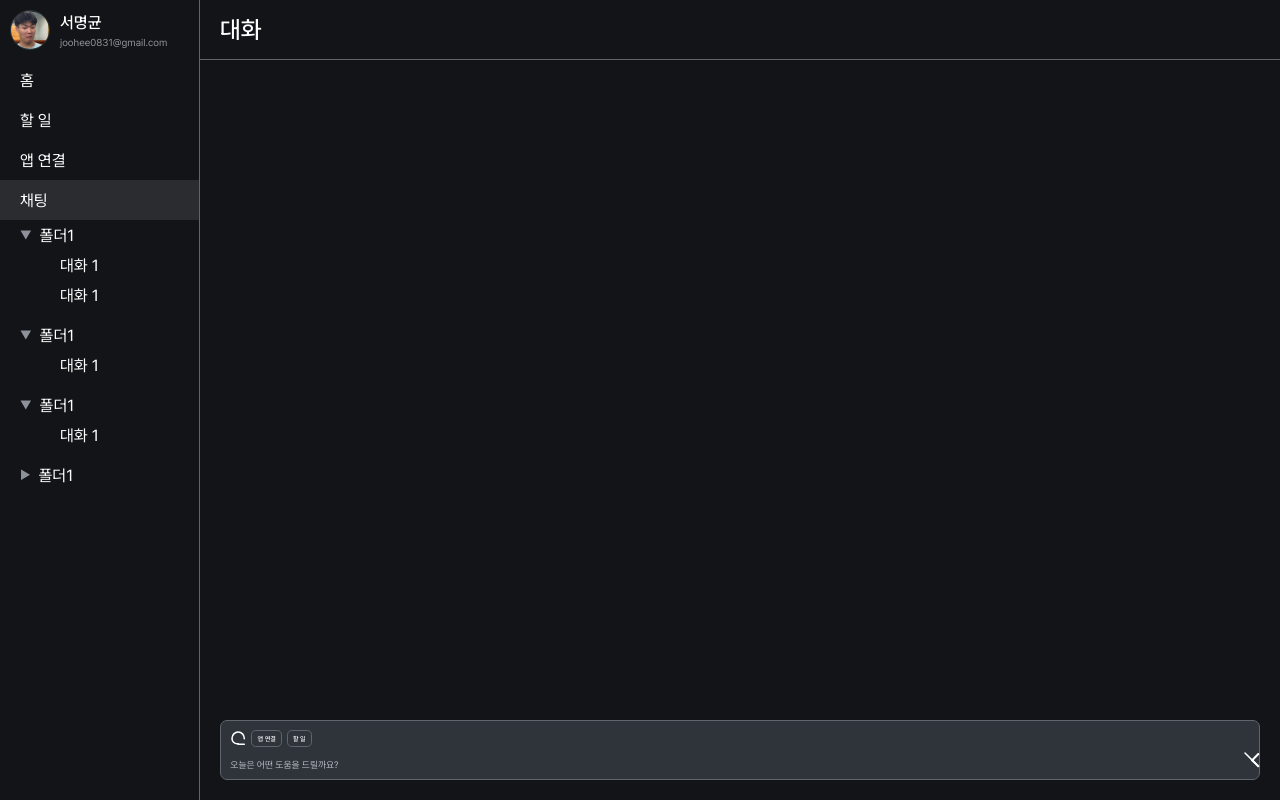
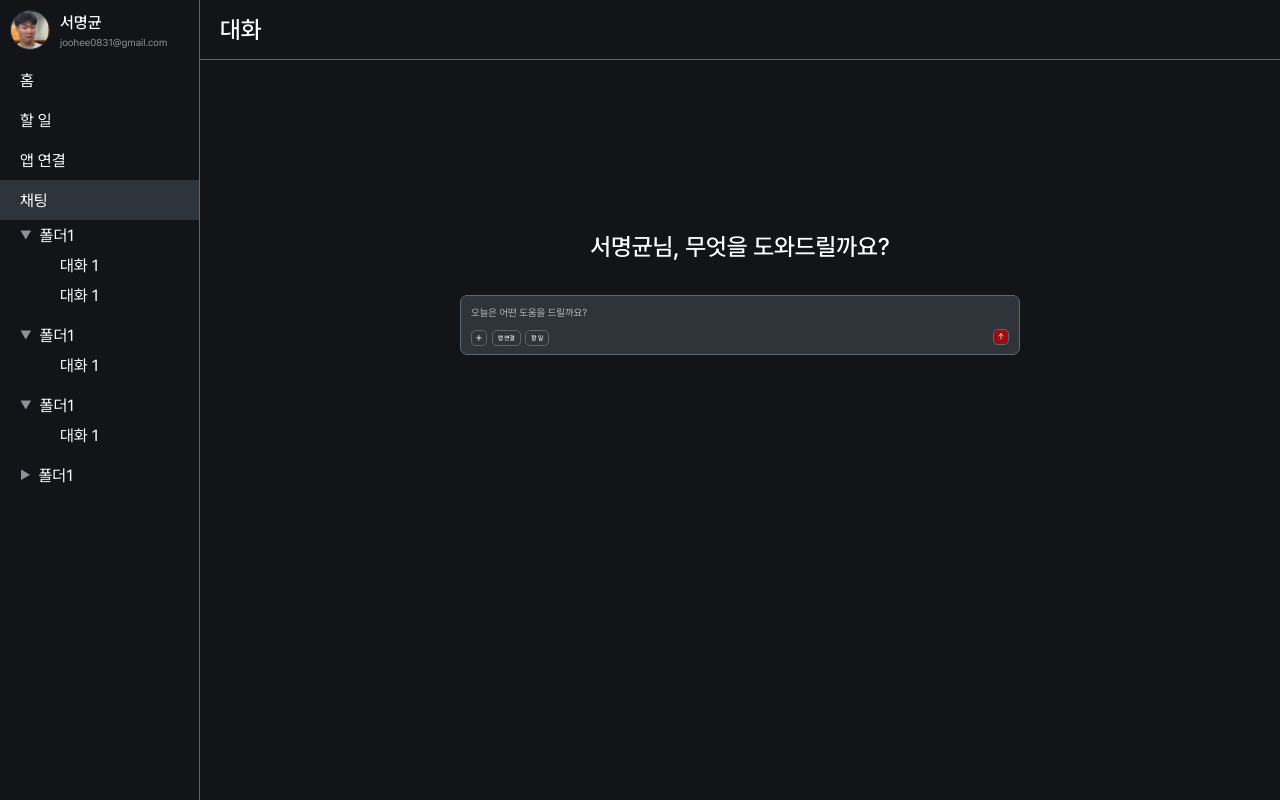
Before and after one commit to mainchs/bartender-app, a React (Vite) app in the folder src/renderer/: page / in a window 1280 px wide. Both pictures are taken after a click on the button "채팅". Built offline with nearby package versions, Linux system fonts and the light colour scheme.

Commit message:
feat(#3): 챗인터페이스 퍼블리싱

```diff
--- a/src/renderer/src/components/ChatInterface/ChatInterface.module.css
+++ b/src/renderer/src/components/ChatInterface/ChatInterface.module.css
@@ -24,27 +24,49 @@
 
 .chatArea {
   flex: 1;
+  position: relative;
+  display: flex;
+  flex-direction: column;
+  align-items: center;
+  justify-content: flex-start;
   padding: 20px;
-  overflow-y: auto;
 }
 
+.welcomeMessage {
+  color: white;
+  font-size: 24px;
+  font-weight: 500;
+  font-family: 'Pretendard', sans-serif;
+  text-align: center;
+  line-height: 1.4;
+  margin-bottom: 31px;
+  margin-top: 150px;
+}
 
 .inputContainer {
-  padding: 20px;
-  padding-top: 0;
+  display: flex;
+  justify-content: center;
+}
+
+.inputContainer form {
+  pointer-events: auto;
 }
 
 .inputWrapper {
   background-color: #2f333a;
   border: 0.583px solid #5f646d;
   border-radius: 7px;
-  padding: 9.33px;
-  display: flex;
-  flex-direction: column;
-  gap: 12px;
+  width: 560px;
+  height: 60px;
+  box-sizing: border-box;
+  position: relative;
+  overflow: hidden;
 }
 
 .inputActions {
+  position: absolute;
+  left: 10px;
+  top: 34px;
   display: flex;
   align-items: center;
   gap: 4.67px;
@@ -52,20 +74,21 @@
 
 .attachButton {
   background: none;
-  border: none;
   color: white;
   padding: 0;
   cursor: pointer;
-  width: 16.33px;
-  height: 16.33px;
+  width: 16px;
+  height: 16px;
   display: flex;
   align-items: center;
   justify-content: center;
+  border: 0.583px solid #5f646d;
+  border-radius: 4.67px;
 }
 
 .attachButton svg {
-  width: 100%;
-  height: 100%;
+  width: 5.83px;
+  height: 5.83px;
 }
 
 .tags {
@@ -77,25 +100,53 @@
   background-color: #2f333a;
   border: 0.583px solid #5f646d;
   border-radius: 4.67px;
-  padding: 0 5.25px;
-  height: 16.33px;
+  padding: 0 5px;
+  height: 16px;
   display: flex;
   align-items: center;
+  gap: 3px;
   color: white;
-  font-size: 6.417px;
+  font-size: 6px;
   font-weight: 500;
   font-family: 'Pretendard', sans-serif;
   white-space: nowrap;
 }
 
+.tag svg {
+  width: 6px;
+  height: 6px;
+  flex-shrink: 0;
+}
+
+.addButton {
+  background: none;
+  border: none;
+  color: white;
+  padding: 0;
+  cursor: pointer;
+  width: 6px;
+  height: 6px;
+  display: flex;
+  align-items: center;
+  justify-content: center;
+}
+
+.addButton svg {
+  width: 100%;
+  height: 100%;
+}
+
 .textInput {
+  position: absolute;
+  left: 10px;
+  top: 10px;
   background: transparent;
   border: none;
   color: #b5bac2;
-  font-size: 9.33px;
+  font-size: 10px;
   font-family: 'Pretendard', sans-serif;
   outline: none;
-  width: 100%;
+  width: calc(100% - 20px);
 }
 
 .textInput::placeholder {
@@ -104,23 +155,24 @@
 
 .sendButton {
   position: absolute;
-  right: 20px;
-  bottom: 32px;
-  background: none;
-  border: none;
-  color: white;
+  right: 10px;
+  top: calc(50% + 12px);
+  transform: translateY(-50%);
+  background: #990F0F;
   padding: 0;
   cursor: pointer;
-  width: 16.33px;
-  height: 16.33px;
+  width: 16px;
+  height: 16px;
   display: flex;
   align-items: center;
   justify-content: center;
+  border: 0.583px solid #5f646d;
+  border-radius: 4.67px;
 }
 
 .sendButton svg {
-  width: 100%;
-  height: 100%;
+  width: 6px;
+  height: 7px;
 }
 
 /* Scrollbar styling */
--- a/src/renderer/src/components/ChatInterface/ChatInterface.tsx
+++ b/src/renderer/src/components/ChatInterface/ChatInterface.tsx
@@ -22,19 +22,22 @@ const ChatInterface = ({ title = '홈' }: ChatInterfaceProps) => {
       </header>
 
       <div className={styles.chatArea}>
+        <div className={styles.welcomeMessage}>
+          서명균님, 무엇을 도와드릴까요?
         </div>
-
-      <form className={styles.inputContainer} onSubmit={handleSubmit}>
+        <div className={styles.inputContainer}>
+          <form onSubmit={handleSubmit}>
             <div className={styles.inputWrapper}>
               <div className={styles.inputActions}>
                 <button type="button" className={styles.attachButton}>
-              <svg width="16" height="16" viewBox="0 0 16 16" fill="none">
-                <path d="M14 8.5V8C14 4.68629 11.3137 2 8 2C4.68629 2 2 4.68629 2 8V8.5C2 11.2614 4.23858 13.5 7 13.5H8" stroke="currentColor" strokeWidth="1.5" strokeLinecap="round"/>
-                <path d="M8 14L14 14" stroke="currentColor" strokeWidth="1.5" strokeLinecap="round"/>
+                  <svg width="6" height="6" viewBox="0 0 6 6" fill="none" xmlns="http://www.w3.org/2000/svg">
+                    <path d="M5.50016 3.41659H3.41683V5.49992C3.41683 5.61043 3.37293 5.71641 3.29479 5.79455C3.21665 5.87269 3.11067 5.91658 3.00016 5.91658C2.88966 5.91658 2.78368 5.87269 2.70553 5.79455C2.62739 5.71641 2.5835 5.61043 2.5835 5.49992V3.41659H0.500163C0.389656 3.41659 0.283675 3.37269 0.205535 3.29455C0.127395 3.21641 0.0834961 3.11043 0.0834961 2.99992C0.0834961 2.88941 0.127395 2.78343 0.205535 2.70529C0.283675 2.62715 0.389656 2.58325 0.500163 2.58325H2.5835V0.499919C2.5835 0.389412 2.62739 0.283431 2.70553 0.205291C2.78368 0.127151 2.88966 0.083252 3.00016 0.083252C3.11067 0.083252 3.21665 0.127151 3.29479 0.205291C3.37293 0.283431 3.41683 0.389412 3.41683 0.499919V2.58325H5.50016C5.61067 2.58325 5.71665 2.62715 5.79479 2.70529C5.87293 2.78343 5.91683 2.88941 5.91683 2.99992C5.91683 3.11043 5.87293 3.21641 5.79479 3.29455C5.71665 3.37269 5.61067 3.41659 5.50016 3.41659Z" fill="white"/>
                   </svg>
                 </button>
                 <div className={styles.tags}>
-              <span className={styles.tag}>앱 연결</span>
+                  <span className={styles.tag}>
+                    앱 연결
+                  </span>
                   <span className={styles.tag}>할 일</span>
                 </div>
               </div>
@@ -46,15 +49,15 @@ const ChatInterface = ({ title = '홈' }: ChatInterfaceProps) => {
                 className={styles.textInput}
               />
               <button type="submit" className={styles.sendButton}>
-            <svg width="16" height="16" viewBox="0 0 16 16" fill="none">
-              <path d="M14.7071 1.29289C15.0976 1.68342 15.0976 2.31658 14.7071 2.70711L8.70711 8.70711C8.31658 9.09763 7.68342 9.09763 7.29289 8.70711C6.90237 8.31658 6.90237 7.68342 7.29289 7.29289L13.2929 1.29289C13.6834 0.902369 14.3166 0.902369 14.7071 1.29289Z" fill="currentColor"/>
-              <path d="M14.7071 14.7071C14.3166 15.0976 13.6834 15.0976 13.2929 14.7071L7.29289 8.70711C6.90237 8.31658 6.90237 7.68342 7.29289 7.29289C7.68342 6.90237 8.31658 6.90237 8.70711 7.29289L14.7071 13.2929C15.0976 13.6834 15.0976 14.3166 14.7071 14.7071Z" fill="currentColor"/>
-              <path d="M1 1L14 14" stroke="currentColor" strokeWidth="1.5" strokeLinecap="round"/>
+                <svg width="8" height="8" viewBox="0 0 8 8" fill="none" xmlns="http://www.w3.org/2000/svg">
+                  <path d="M4 0.5V7.5M4 0.5L7 3.5M4 0.5L1 3.5" stroke="white" stroke-width="0.875" stroke-linecap="round" stroke-linejoin="round"/>
                 </svg>
               </button>
             </div>
           </form>
         </div>
+      </div>
+    </div>
   );
 };
 
--- a/src/renderer/src/components/common/Sidebar/components/Navigation/Navigation.module.css
+++ b/src/renderer/src/components/common/Sidebar/components/Navigation/Navigation.module.css
@@ -24,7 +24,7 @@
 }
 
 .navButton.active {
-  background-color: rgba(255, 255, 255, 0.1);
+  background-color: #2f333a;
 }
 
 .chatFolders {
```
Lines whose indentation alone changed are shown as unchanged.
